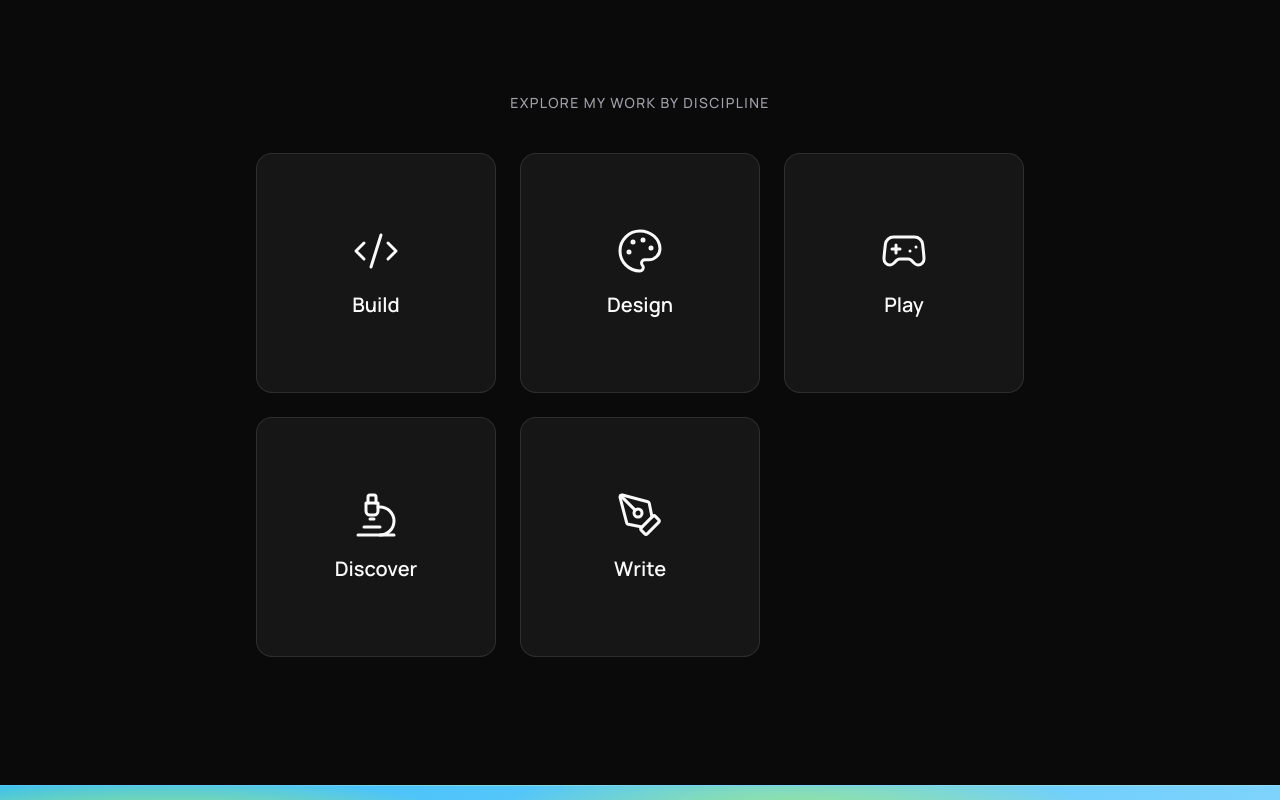
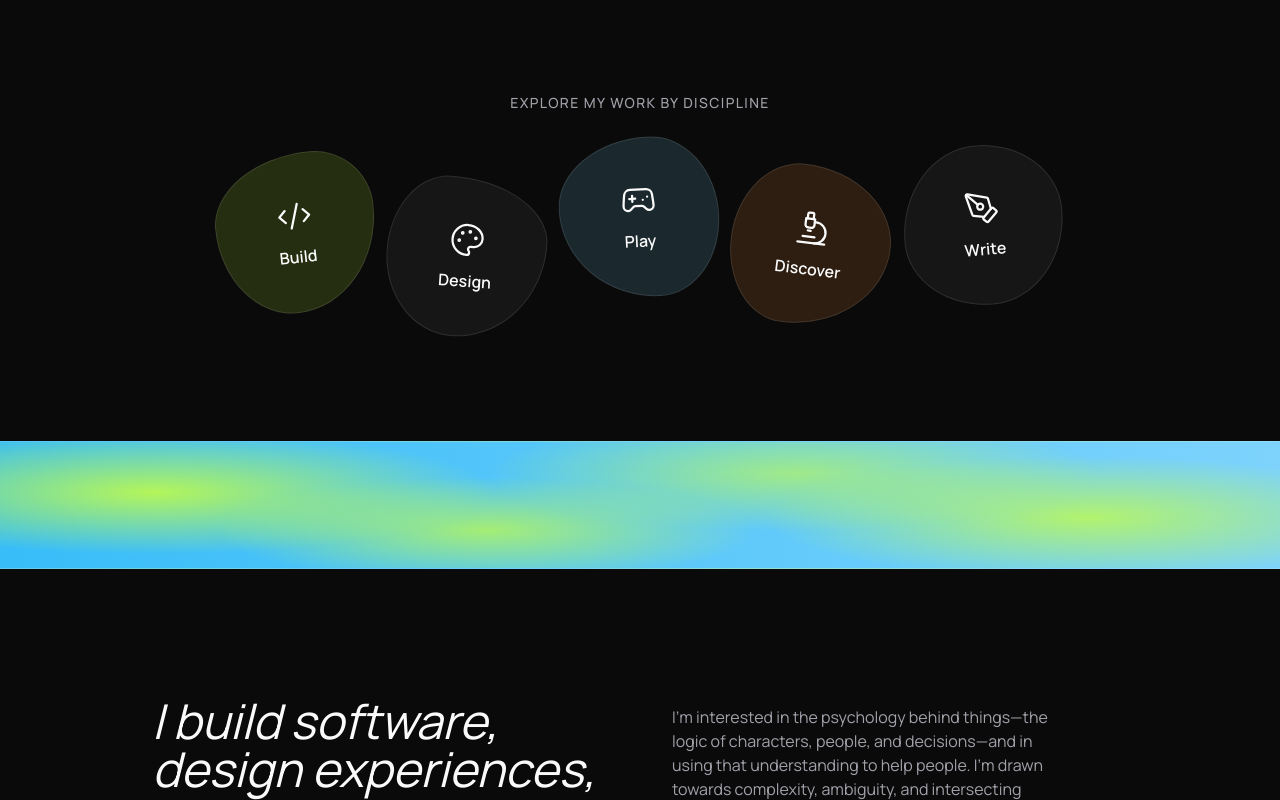
Before and after one commit to rileyb3/portfolio, a Next.js app: page / in a window 1280 px wide. Shown: the part 1080-1880 px from the top of the page. Built offline with nearby package versions, Linux system fonts and the light colour scheme.

Commit message:
Turn discipline tiles into scattered organic blob shapes

```diff
--- a/src/components/Disciplines.tsx
+++ b/src/components/Disciplines.tsx
@@ -28,12 +28,36 @@ const tiles = categories.map((c) => ({
   id: c.id,
 }));
 
-const cardStyle =
-  "border border-white/10 bg-white/5 hover:border-white/25 hover:bg-white/10";
+// Organic "blob" outlines instead of square cards — asymmetric border-radius
+// pairs (the classic CSS blob trick) so each tile reads as a distinct,
+// hand-drawn shape rather than a grid of identical tiles.
+const blobShapes = [
+  "63% 37% 54% 46% / 43% 37% 63% 57%",
+  "37% 63% 56% 44% / 49% 39% 61% 51%",
+  "58% 42% 39% 61% / 43% 51% 49% 57%",
+  "41% 59% 63% 37% / 51% 47% 53% 49%",
+  "49% 51% 48% 52% / 57% 44% 56% 43%",
+];
+
+// A slight rotation + vertical offset per tile so the row reads as
+// scattered/eccentric rather than perfectly aligned — on-brand accent
+// colors (chartreuse / light blue / orange) cycled in for variety instead
+// of an arbitrary rainbow. rotate/y feed a single JS-computed transform
+// (see render) rather than Tailwind's rotate-*/translate-y-* utilities,
+// since those and an inline `style.transform` would fight over the same
+// CSS property — inline style always wins, silently no-op'ing the classes.
+const blobStyle = [
+  { rotate: -6, y: 0, tint: "bg-accent/15 hover:bg-accent/25" },
+  { rotate: 4, y: 24, tint: "bg-white/5 hover:bg-white/10" },
+  { rotate: -3, y: -16, tint: "bg-accent2/15 hover:bg-accent2/25" },
+  { rotate: 7, y: 12, tint: "bg-accent3/15 hover:bg-accent3/25" },
+  { rotate: -5, y: -8, tint: "bg-white/5 hover:bg-white/10" },
+];
 
 export default function Disciplines() {
   const ref = useRef<HTMLDivElement>(null);
   const [visible, setVisible] = useState(false);
+  const [hoveredId, setHoveredId] = useState<string | null>(null);
 
   useEffect(() => {
     const el = ref.current;
@@ -61,25 +85,35 @@ export default function Disciplines() {
         <h2 className="mb-10 text-sm font-medium uppercase tracking-widest text-muted">
           Explore my work by discipline
         </h2>
-        <div className="mx-auto grid max-w-3xl grid-cols-2 gap-6 sm:grid-cols-3">
+        <div className="mx-auto flex max-w-4xl flex-wrap items-center justify-center gap-4 sm:flex-nowrap sm:gap-3">
           {tiles.map((tile, i) => {
             const Icon = iconMap[tile.id] ?? Images;
+            const shape = blobShapes[i % blobShapes.length];
+            const { rotate, y, tint } = blobStyle[i % blobStyle.length];
+            const entranceScale = visible ? 1 : 0.85;
+            const hoverScale = hoveredId === tile.id ? 1.08 : 1;
             return (
               <Link
                 key={tile.id}
                 href={tile.href}
-                style={{ transitionDelay: visible ? `${i * 60}ms` : "0ms" }}
-                className={`group flex aspect-square flex-col items-center justify-center gap-4 rounded-2xl p-8 text-center text-paper transition duration-500 ease-out ${cardStyle} ${
-                  visible
-                    ? "translate-y-0 opacity-100"
-                    : "translate-y-4 opacity-0"
+                onMouseEnter={() => setHoveredId(tile.id)}
+                onMouseLeave={() => setHoveredId(null)}
+                style={{
+                  transitionDelay: visible ? `${i * 60}ms` : "0ms",
+                  borderRadius: shape,
+                  transform: `rotate(${rotate}deg) translateY(${
+                    visible ? y : y + 16
+                  }px) scale(${entranceScale * hoverScale})`,
+                }}
+                className={`group flex aspect-square w-36 shrink-0 flex-col items-center justify-center gap-3 border border-white/10 p-6 text-center text-paper transition-all duration-500 ease-out sm:w-40 ${tint} ${
+                  visible ? "opacity-100" : "opacity-0"
                 }`}
               >
                 <Icon
-                  className="h-12 w-12 text-paper transition group-hover:scale-110 group-hover:text-accent"
+                  className="h-9 w-9 text-paper transition group-hover:text-accent"
                   strokeWidth={1.5}
                 />
-                <span className="text-xl font-semibold leading-snug">
+                <span className="text-base font-semibold leading-snug">
                   {tile.label}
                 </span>
               </Link>
```
